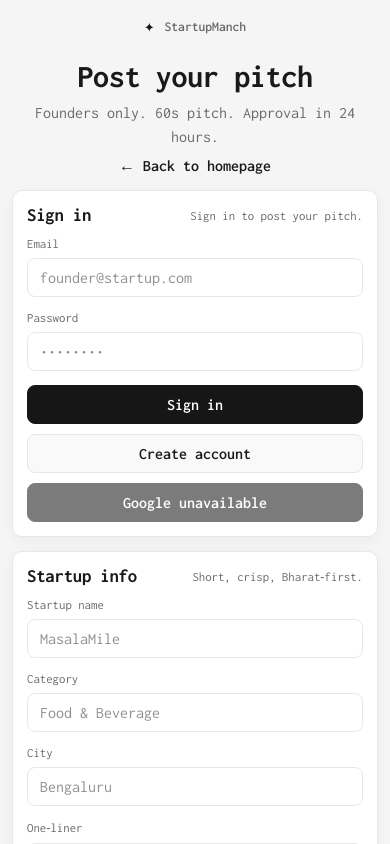
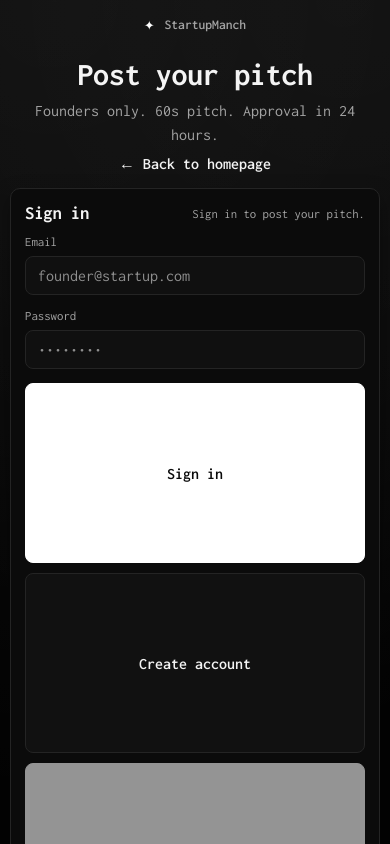
Before and after one commit to saharsh4u/startupmanch, a Next.js app: page /submit in a window 390 px wide. Shown: the top 844 px of the page. Built offline with nearby package versions, Linux system fonts and the light colour scheme; no server answers.

Commit message:
Apply black responsive theme and colorful ad placeholders

```diff
--- a/src/app/globals.css
+++ b/src/app/globals.css
@@ -3095,3 +3095,364 @@ button:disabled {
     gap: 8px;
   }
 }
+
+/* Black Global + Responsive Hardening */
+:root {
+  --bg: #030303;
+  --panel: #0a0a0a;
+  --panel-soft: #111111;
+  --surface: #0b0b0b;
+  --surface-soft: #121212;
+  --stroke: #242424;
+  --stroke-strong: #343434;
+  --text: #f4f4f4;
+  --text-light: #ffffff;
+  --muted: #a3a3a3;
+  --muted-light: #b5b5b5;
+  --accent: #ffffff;
+  --accent-2: #ffffff;
+  --primary: #ffffff;
+  --primary-foreground: #090909;
+  --placeholder-light: #8f8f8f;
+  --placeholder-dark: #bebebe;
+  --shadow: 0 18px 36px rgba(0, 0, 0, 0.45);
+  --shadow-soft: 0 8px 20px rgba(0, 0, 0, 0.34);
+  --focus-ring: rgba(255, 255, 255, 0.28);
+  --spark-start: #00baa7;
+  --spark-end: #ac4bff;
+  --pitch-hot-fallback: #121212;
+  --pitch-regular-fallback: #0f0f0f;
+  --overlay-media-fallback: #080808;
+}
+
+body {
+  background:
+    radial-gradient(circle at 14% 0%, rgba(255, 255, 255, 0.05), transparent 30%),
+    radial-gradient(circle at 88% 0%, rgba(255, 255, 255, 0.04), transparent 26%),
+    var(--bg);
+  color: var(--text);
+}
+
+.hero,
+.pitch-section,
+.featured,
+.submit-card,
+.admin-card,
+.expand-shell,
+.pitch-drawer-panel,
+.contact-modal {
+  background: var(--surface);
+  border: 1px solid var(--stroke);
+  box-shadow: var(--shadow-soft);
+}
+
+.hero-search,
+.hot-band,
+.more-band,
+.listing-card,
+.admin-row,
+.chip,
+.rev-chip.muted,
+.trust-metric,
+.trust-verify,
+.trust-insight,
+.sparkline-card,
+.comment-item,
+.expand-counter,
+.submit-actions button.ghost,
+.admin-actions button.ghost,
+.trust-action.ghost,
+.drawer-close,
+.admin-tags span {
+  background: var(--panel-soft);
+  border-color: var(--stroke);
+  color: var(--text);
+}
+
+.hero-btn,
+.submit-actions button,
+.admin-actions button,
+.comment-input button,
+.trust-action.primary {
+  background: var(--primary);
+  color: var(--primary-foreground);
+  border-color: var(--primary);
+}
+
+.google-button,
+.expand-close,
+.expand-nav,
+.listing-icon,
+.listing-tag,
+.founder-avatar,
+.admin-media video,
+.admin-media img,
+.admin-placeholder {
+  background: #121212;
+  color: var(--text);
+  border-color: var(--stroke);
+}
+
+.pitch-divider.labeled span {
+  background: var(--surface);
+  color: var(--muted);
+  border-color: var(--stroke);
+}
+
+.pitch-row::before {
+  background: linear-gradient(90deg, rgba(10, 10, 10, 0.95), transparent);
+}
+
+.pitch-row::after {
+  background: linear-gradient(270deg, rgba(10, 10, 10, 0.95), transparent);
+}
+
+.pitch-row::-webkit-scrollbar-thumb {
+  background: #404040;
+}
+
+.pitch-row::-webkit-scrollbar-track {
+  background: #181818;
+}
+
+.pitch-show-card,
+.pitch-show-card.is-hot,
+.pitch-show-card.is-regular {
+  background: var(--surface);
+  border-color: var(--stroke);
+}
+
+.pitch-show-card:hover,
+.pitch-show-card:focus-visible,
+.pitch-show-card.is-hot:hover {
+  border-color: var(--stroke-strong);
+}
+
+.contact-form input,
+.contact-form textarea,
+.form-field input,
+.form-field select,
+.form-field textarea,
+.comment-input textarea {
+  background: #101010;
+  color: var(--text);
+  border-color: var(--stroke);
+}
+
+.form-field input:focus-visible,
+.form-field select:focus-visible,
+.form-field textarea:focus-visible,
+.contact-form input:focus-visible,
+.contact-form textarea:focus-visible,
+.comment-input textarea:focus-visible {
+  border-color: #575757;
+  box-shadow: 0 0 0 3px var(--focus-ring);
+}
+
+.submit-error,
+.contact-error,
+.comment-error,
+.trust-note.error {
+  color: #ff7f7f;
+}
+
+.contact-success,
+.trust-action-feedback {
+  color: #6effbc;
+}
+
+.trust-verify-badge {
+  background: rgba(0, 186, 167, 0.15);
+  border-color: rgba(0, 186, 167, 0.4);
+  color: #7df8ea;
+}
+
+.metric-value,
+.expand-info,
+.contact-modal,
+.featured-link,
+.back-home,
+.google-button,
+.admin-actions button.ghost,
+.submit-actions button.ghost {
+  color: var(--text);
+}
+
+.metric-label,
+.admin-info p,
+.admin-email,
+.admin-empty,
+.submit-hero p,
+.admin-hero p,
+.form-hint,
+.submit-note,
+.pitch-subtext,
+.pitch-link,
+.featured-link,
+.listing-meta,
+.comment-meta,
+.trust-note,
+.expand-counter {
+  color: var(--muted);
+}
+
+.expand-video {
+  background: #090909;
+  border-right-color: var(--stroke);
+}
+
+.expand-info {
+  background: var(--surface);
+  border-left-color: var(--stroke);
+}
+
+.expand-nav:hover,
+.expand-nav:focus-visible,
+.expand-close:hover,
+.expand-close:focus-visible {
+  background: #181818;
+}
+
+/* Keep ad placeholders colorful */
+.ad-face {
+  background:
+    linear-gradient(150deg, color-mix(in srgb, var(--ad-accent) 34%, #0f0f0f), #090909 58%),
+    linear-gradient(0deg, rgba(255, 255, 255, 0.04), rgba(255, 255, 255, 0));
+  border-color: color-mix(in srgb, var(--ad-accent) 56%, #353535);
+  color: #ffffff;
+  box-shadow: 0 14px 28px rgba(0, 0, 0, 0.48);
+}
+
+.ad-face::after {
+  background:
+    radial-gradient(circle at 18% 18%, color-mix(in srgb, var(--ad-accent) 62%, transparent), transparent 62%),
+    radial-gradient(circle at 85% 78%, color-mix(in srgb, var(--ad-accent) 40%, transparent), transparent 66%);
+  opacity: 0.7;
+}
+
+.ad-face h4 {
+  color: #ffffff;
+}
+
+.ad-face p {
+  color: rgba(255, 255, 255, 0.84);
+}
+
+.ad-icon {
+  background: color-mix(in srgb, var(--ad-accent) 55%, #ffffff 45%);
+  border: 1px solid color-mix(in srgb, var(--ad-accent) 70%, #ffffff 30%);
+  color: #0b0b0b;
+}
+
+.ad-face.advertise {
+  background: linear-gradient(140deg, color-mix(in srgb, var(--ad-accent) 20%, #111), #090909);
+  border-style: dashed;
+  border-color: color-mix(in srgb, var(--ad-accent) 65%, #3a3a3a);
+}
+
+@media (max-width: 1180px) {
+  .layout-grid {
+    grid-template-columns: 1fr;
+    gap: 14px;
+  }
+
+  .center-panel {
+    gap: 14px;
+  }
+
+  .ad-column {
+    position: static;
+    flex-direction: row;
+    overflow-x: auto;
+    scroll-snap-type: x mandatory;
+    gap: 10px;
+    padding-bottom: 4px;
+  }
+
+  .ad-slot {
+    flex: 0 0 240px;
+    height: 94px;
+    scroll-snap-align: start;
+  }
+}
+
+@media (max-width: 860px) {
+  .pitch-top-grid {
+    grid-template-columns: repeat(2, minmax(0, 1fr));
+    gap: 10px;
+  }
+
+  .featured-grid {
+    grid-template-columns: repeat(2, minmax(0, 1fr));
+  }
+
+  .admin-row {
+    grid-template-columns: 1fr;
+    gap: 12px;
+  }
+}
+
+@media (max-width: 640px) {
+  .page {
+    padding: 14px 10px 26px;
+  }
+
+  .hero-actions {
+    flex-direction: column;
+    align-items: stretch;
+  }
+
+  .hero-search,
+  .hero-btn {
+    width: 100%;
+  }
+
+  .pitch-top-grid,
+  .featured-grid,
+  .submit-grid {
+    grid-template-columns: 1fr;
+  }
+
+  .submit-actions {
+    flex-direction: column;
+    align-items: stretch;
+  }
+
+  .submit-actions button,
+  .admin-actions button {
+    width: 100%;
+  }
+
+  .expand-shell {
+    width: 97vw;
+    height: 92vh;
+    max-height: 92vh;
+  }
+
+  .expand-layout {
+    flex-direction: column;
+  }
+
+  .expand-video,
+  .expand-info {
+    width: 100%;
+    flex: unset;
+  }
+
+  .expand-nav {
+    width: 40px;
+    height: 58px;
+    bottom: 10px;
+    top: auto;
+    transform: none;
+  }
+
+  .expand-nav:hover,
+  .expand-nav:focus-visible {
+    transform: scale(1.02);
+  }
+
+  .pitch-show-card.row {
+    min-width: min(72vw, 232px);
+  }
+}
```
